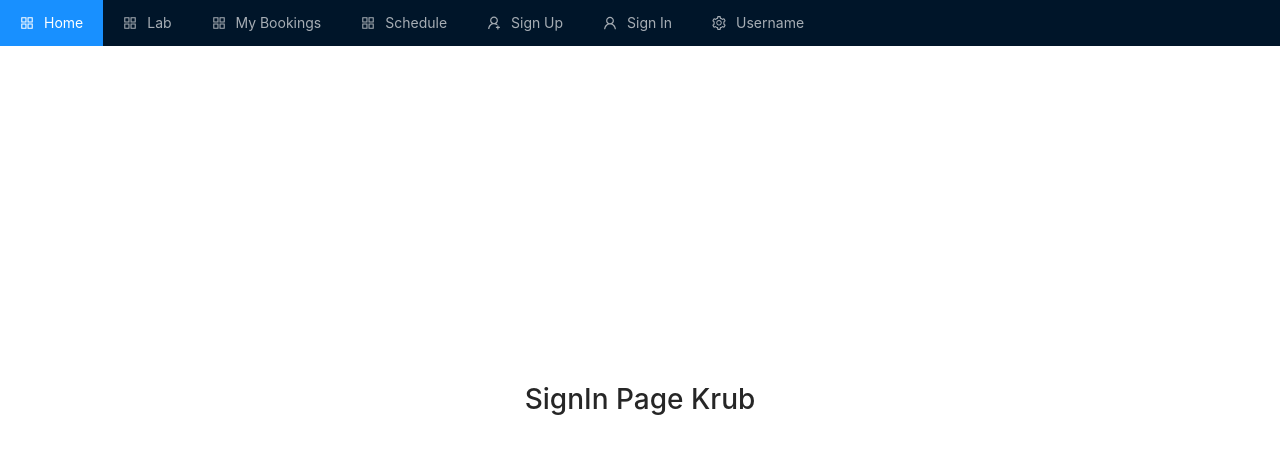
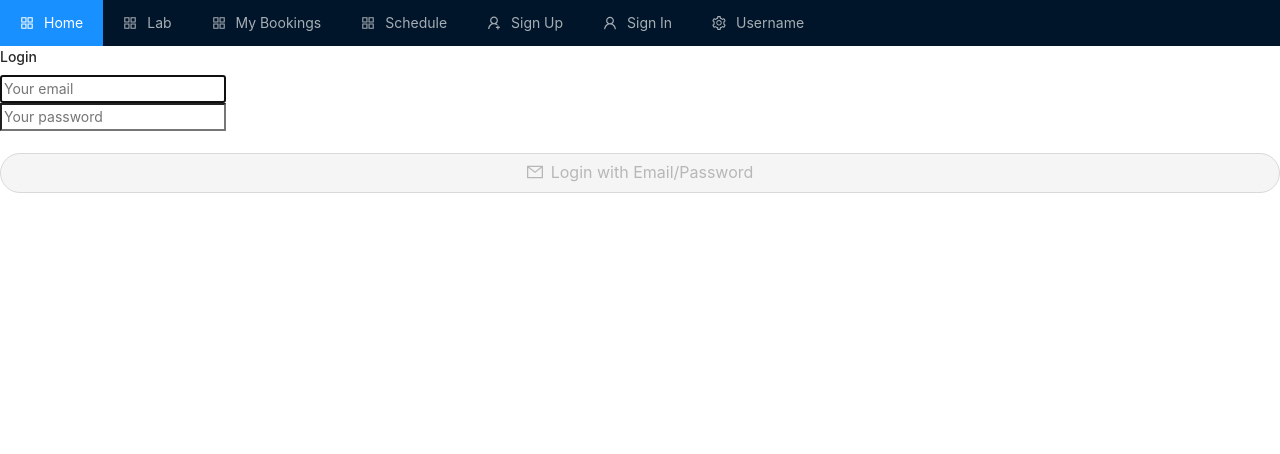
Before and after one commit to liahoneyBP/lab_booking_system, a React (Create React App) app in the folder client/: page /sign-in in a window 1280 px wide. Shown: the top 454 px of the page. Built offline with nearby package versions, Linux system fonts and the light colour scheme; no server answers.

Commit message:
Sign In Page

```diff
--- a/client/src/pages/auth/SignIn.js
+++ b/client/src/pages/auth/SignIn.js
@@ -1,18 +1,65 @@
-import React from "react";
+import React, { useState } from "react";
+import { Button } from "antd";
+import { MailOutlined } from "@ant-design/icons";
 
-const SignIn = () => {
-    return (
-        <div
-            style={{
-                display: 'flex',
-                justifyContent: 'center',
-                alignItems: 'center',
-                height: '90vh'
-            }}
-            >
-                <h1>SignIn Page Krub</h1>
+const Login = () => {
+  const [email, setEmail] = useState("");
+  const [password, setPassword] = useState("");
+
+  const handleSubmit = async (e) => {
+    e.preventDefault();
+    console.table(email, password);
+  };
+
+  const loginForm = () => (
+    <form onSubmit={handleSubmit}>
+      <div className="form-group">
+        <input
+          type="email"
+          className="form-control"
+          value={email}
+          onChange={(e) => setEmail(e.target.value)}
+          placeholder="Your email"
+          autoFocus
+        />
+      </div>
+
+      <div className="form-group">
+        <input
+          type="password"
+          className="form-control"
+          value={password}
+          onChange={(e) => setPassword(e.target.value)}
+          placeholder="Your password"
+        />
+      </div>
+
+      <br />
+      <Button
+        onClick={handleSubmit}
+        type="primary"
+        className="mb-3"
+        block
+        shape="round"
+        icon={<MailOutlined />}
+        size="large"
+        disabled={!email || password.length < 6}
+      >
+        Login with Email/Password
+      </Button>
+    </form>
+  );
+
+  return (
+    <div className="container p-5">
+      <div className="row">
+        <div className="col-md-6 offset-md-3">
+          <h4>Login</h4>
+          {loginForm()}
         </div>
-    )
-}
+      </div>
+    </div>
+  );
+};
 
-export default SignIn;
+export default Login;
```
